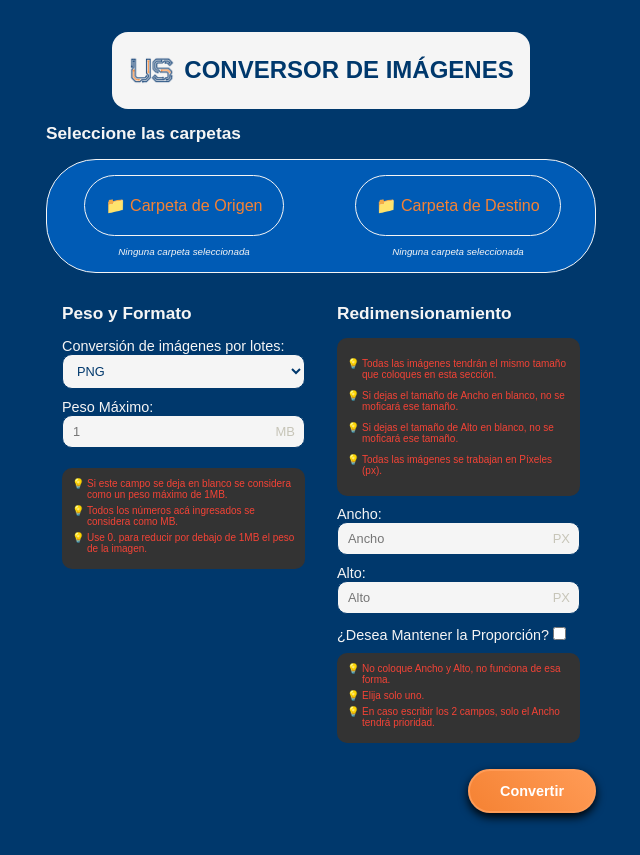
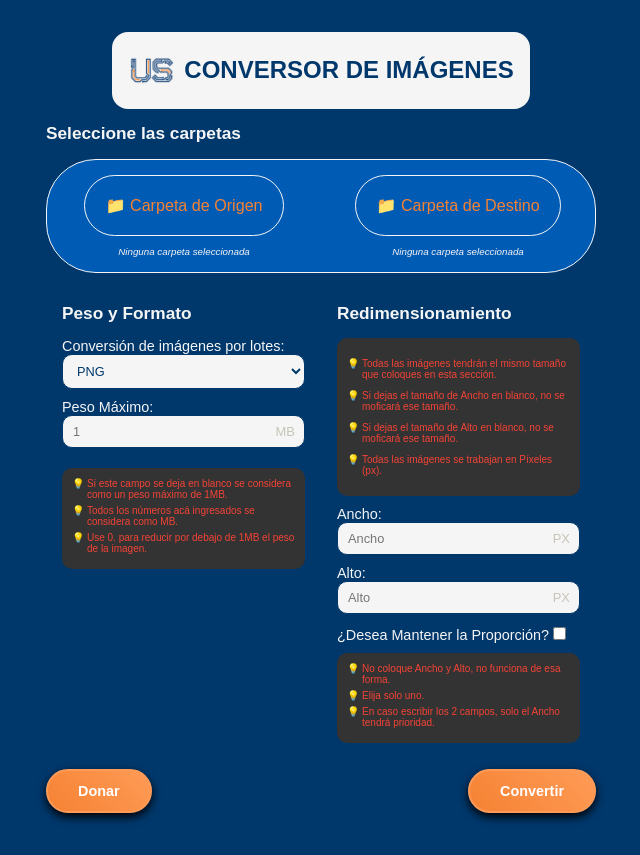
Before and after one commit to raulferreyra/image-convertor, a Vue app in the folder frontend/: page / in a window 1280 px wide. Shown: the whole page, without its empty margins (319-959 px from the left). Built offline with nearby package versions, Linux system fonts and the light colour scheme; a web font is replaced by a local one.

Commit message:
Add style for buton

```diff
--- a/frontend/src/components/Home.vue
+++ b/frontend/src/components/Home.vue
@@ -112,7 +112,8 @@
                 </div>
             </div>
             <div class="changes">
-                <div class="row">
+                <div class="row-button">
+                    <input type="button" value="Donar" id="donation" name="donation">
                     <input type="button" value="Convertir" id="convert" name="convert">
                 </div>
             </div>
@@ -313,6 +314,14 @@ header h1 {
     margin: 0 auto 10px;
 }
 
+
+#settings .row-button {
+    display: flex;
+    flex-direction: row;
+    justify-content: space-between;
+    width: 100%;
+}
+
 #settings .row ul {
     margin: 0;
     padding: 0 0 0 20px;
@@ -382,6 +391,7 @@ header h1 {
     font-size: 0.9em;
 }
 
+#settings #donation,
 #settings #convert {
     background: var(--button-gradient);
     border: 2px solid var(--secondary-color-2);
@@ -389,7 +399,7 @@ header h1 {
     padding: 12px 30px;
     border-radius: 30px;
     cursor: pointer;
-    margin: 0 0 0 auto;
+    margin: 0;
     display: flex;
     font-size: .9rem;
     font-weight: 600;
@@ -397,6 +407,7 @@ header h1 {
     transition: all 0.3s ease;
 }
 
+#settings #donation:hover,
 #settings #convert:hover {
     background: var(--button-gradient-reverse);
     transform: scale(1.05);
```
